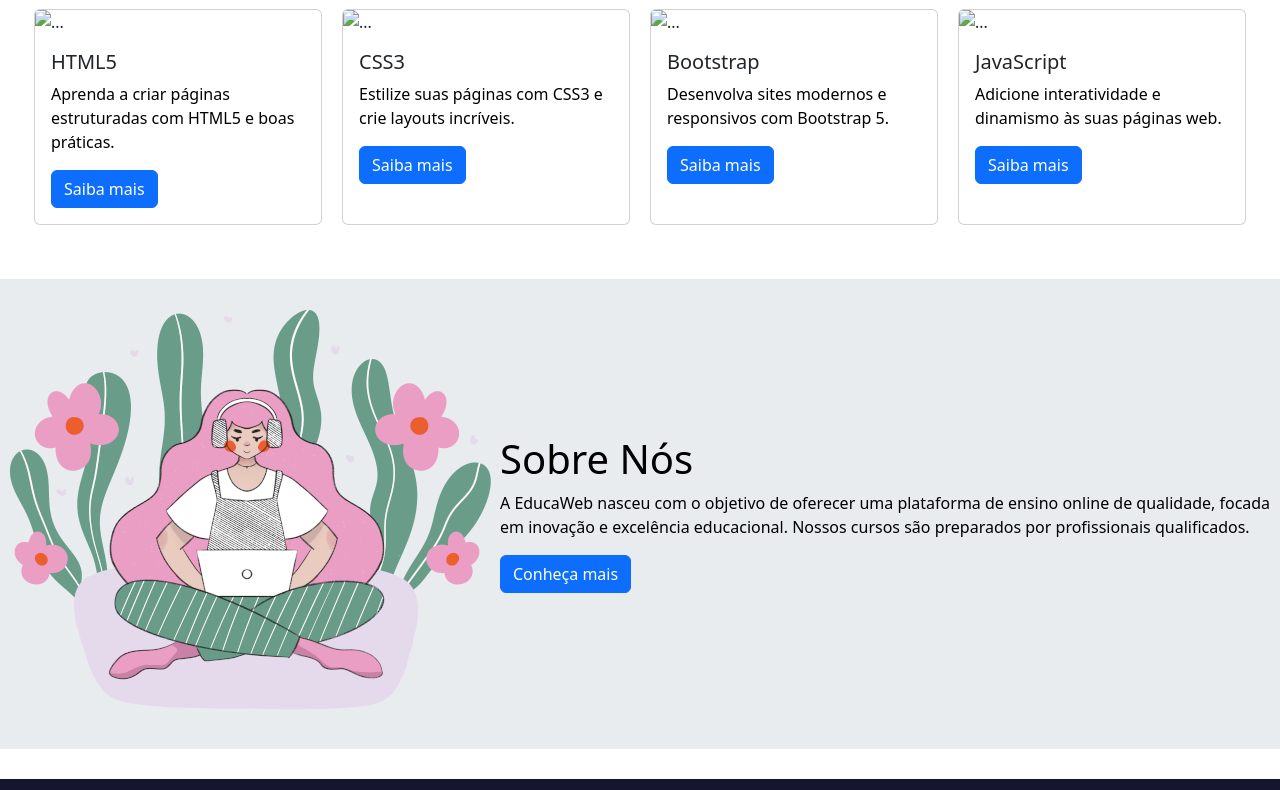
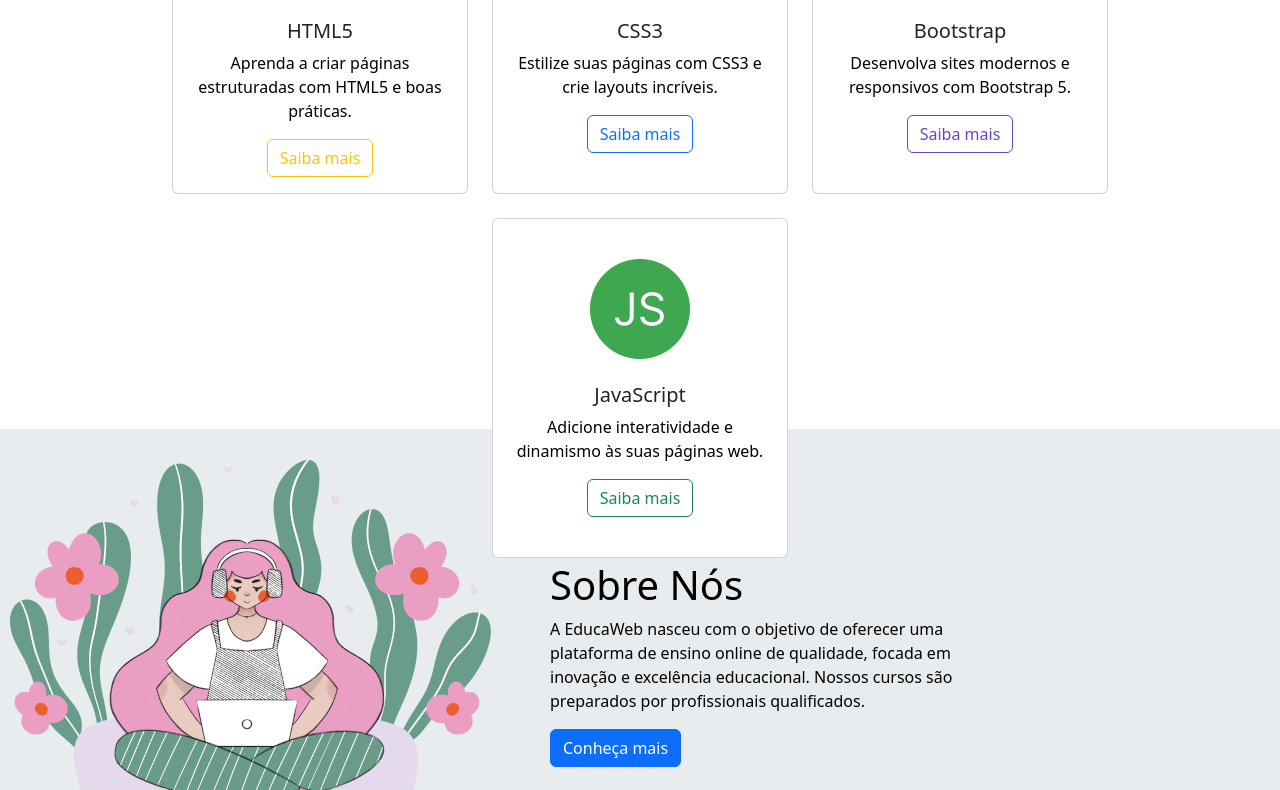
Before and after one commit to Bruno-Ozen/ATIVIDADE-01---PROGRAMA-O-DE-SISTEMAS-WEB, a plain HTML site: page index.html in a window 1280 px wide. Shown: the part 521-1311 px from the top of the page. Drawn offline with nearby package versions, Linux system fonts and the light colour scheme; a script that the page names is missing.

Commit message:
Foi concluído o corpo da página. Agora fica pendente o rodapé

```diff
--- a/index.html
+++ b/index.html
@@ -67,37 +67,42 @@
         </div>
         <div id="nossos_cursos">
             <h1 class="texto_escuro">Nossos Cursos</h1>
+            <div class="bg-primary rounded mb-4" style="width: 60px; height: 4px;"></div>
             <div id="cursos_ofertados">
-                <div class="card" style="width: 18rem;">
-                    <img src="..." class="card-img-top" alt="...">
-                    <div class="card-body">
+                <div class="card alinha_card">
+                    <img src="icone_card_1.png" class="card-img-top" alt="..." id="icone_c1">
+                    <div class="card-body alinha_conteudo_card">
                         <h5 class="card-title">HTML5</h5>
-                        <p class="card-text texto_escuro">Aprenda a criar páginas estruturadas com HTML5 e boas práticas.</p>
-                        <a href="#" class="btn btn-primary">Saiba mais</a>
+                        <p class="card-text texto_escuro texto_card">Aprenda a criar páginas estruturadas com HTML5 e
+                            boas práticas.</p>
+                        <a href="#" class="btn btn-outline-warning">Saiba mais</a>
                     </div>
                 </div>
-                <div class="card" style="width: 18rem;">
-                    <img src="..." class="card-img-top" alt="...">
-                    <div class="card-body">
+                <div class="card alinha_card">
+                    <img src="icone_card_2.png" class="card-img-top" alt="..." id="icone_c2">
+                    <div class="card-body alinha_conteudo_card">
                         <h5 class="card-title">CSS3</h5>
-                        <p class="card-text texto_escuro">Estilize suas páginas com CSS3 e crie layouts incríveis.</p>
-                        <a href="#" class="btn btn-primary">Saiba mais</a>
+                        <p class="card-text texto_escuro texto_card">Estilize suas páginas com CSS3 e crie layouts
+                            incríveis.</p>
+                        <a href="#" class="btn btn-outline-primary">Saiba mais</a>
                     </div>
                 </div>
-                <div class="card" style="width: 18rem;">
-                    <img src="..." class="card-img-top" alt="...">
-                    <div class="card-body">
+                <div class="card alinha_card">
+                    <img src="icone_card_3.png" class="card-img-top" alt="..." id="icone_c3">
+                    <div class="card-body alinha_conteudo_card">
                         <h5 class="card-title">Bootstrap</h5>
-                        <p class="card-text texto_escuro">Desenvolva sites modernos e responsivos com Bootstrap 5.</p>
-                        <a href="#" class="btn btn-primary">Saiba mais</a>
+                        <p class="card-text texto_escuro texto_card">Desenvolva sites modernos e responsivos com
+                            Bootstrap 5.</p>
+                        <a href="#" class="btn btn-outline-purple">Saiba mais</a>
                     </div>
                 </div>
-                <div class="card" style="width: 18rem;">
-                    <img src="..." class="card-img-top" alt="...">
-                    <div class="card-body">
+                <div class="card alinha_card">
+                    <img src="icone_card_4.png" class="card-img-top" alt="..." id="icone_c4">
+                    <div class="card-body alinha_conteudo_card">
                         <h5 class="card-title">JavaScript</h5>
-                        <p class="card-text texto_escuro">Adicione interatividade e dinamismo às suas páginas web.</p>
-                        <a href="#" class="btn btn-primary">Saiba mais</a>
+                        <p class="card-text texto_escuro texto_card">Adicione interatividade e dinamismo às suas páginas
+                            web.</p>
+                        <a href="#" class="btn btn-outline-success">Saiba mais</a>
                     </div>
                 </div>
             </div>
@@ -108,10 +113,13 @@
             </div>
             <div id="conteudo_sobre_nos">
                 <h1 class="texto_escuro">Sobre Nós</h1>
-                <p class="texto_escuro">A EducaWeb nasceu com o objetivo de oferecer uma plataforma de ensino online de
-                    qualidade, focada em inovação e excelência educacional. Nossos cursos são preparados por
-                    profissionais
-                    qualificados.</p>
+                <div style="width: 450px;">
+                    <p class="texto_escuro">A EducaWeb nasceu com o objetivo de oferecer uma plataforma de ensino online
+                        de
+                        qualidade, focada em inovação e excelência educacional. Nossos cursos são preparados por
+                        profissionais
+                        qualificados.</p>
+                </div>
                 <button class="btn btn-primary">Conheça mais</button>
             </div>
 
--- a/style.css
+++ b/style.css
@@ -20,7 +20,6 @@ header {
 #conteudo {
     background-color: #ffffff;
     width: 100%;
-    height: 1200px;
     align-items: start;
 }
 
@@ -80,19 +79,21 @@ p {
 #nossos_cursos {
     background-color: #ffffff;
     width: 100%;
-    height: 400px;
+    height: 550px;
     display: flex;
     flex-direction: column;
     align-items: center;
     justify-content: center;
+    padding: 20px 20px 20px;
+    box-sizing: border-box;
 }
 
 #cursos_ofertados {
     display: flex;
     flex-wrap: wrap;
     justify-content: center;
-    gap: 20px;
-    margin-top: 20px;
+    gap: 24px;
+    margin-top: 24px;
 }
 
 #sobre_nos {
@@ -102,7 +103,7 @@ p {
     display: flex;
     flex-direction: row;
     align-items: center;
-    justify-content: center;
+    justify-content: start;
 }
 
 .btn-ghost {
@@ -129,5 +130,52 @@ p {
 }
 
 #conteudo_sobre_nos{
+    padding-left: 50px;
+}
 
+.btn-outline-purple {
+  --bs-btn-color: #6f42c1;
+  --bs-btn-border-color: #6f42c1;
+  --bs-btn-hover-color: #fff;
+  --bs-btn-hover-bg: #6f42c1;
+  --bs-btn-hover-border-color: #6f42c1;
+  --bs-btn-focus-shadow-rgb: 111, 66, 193;
+  --bs-btn-active-color: #fff;
+  --bs-btn-active-bg: #59359a;
+  --bs-btn-active-border-color: #59359a;
+  --bs-btn-disabled-color: #6f42c1;
+  --bs-btn-disabled-bg: transparent;
+  --bs-btn-disabled-border-color: #6f42c1;
 }
+
+#icone_c1, #icone_c2, #icone_c3, #icone_c4 {
+    width: 100px;
+    height: 100px;
+    object-fit: contain;
+    margin-top: 40px;
+}
+
+.alinha_card {
+    max-height: 340px;
+    height: 100%;
+    width: 18.5rem;
+    min-height: 340px;
+    margin-top: 0;
+    display: flex;
+    flex-direction: column;
+    align-items: center;
+}
+
+.alinha_conteudo_card {
+    width: 18.5rem;
+    min-height: 340px;
+    margin-top: 0;
+    padding-top: 24px;
+    display: flex;
+    flex-direction: column;
+    align-items: center;
+}
+
+.texto_card {
+    text-align: center;
+}
```
Also changed, not shown: icone_card_1.png (added), icone_card_2.png (added), icone_card_3.png (added), icone_card_4.png (added), 1 other file.
